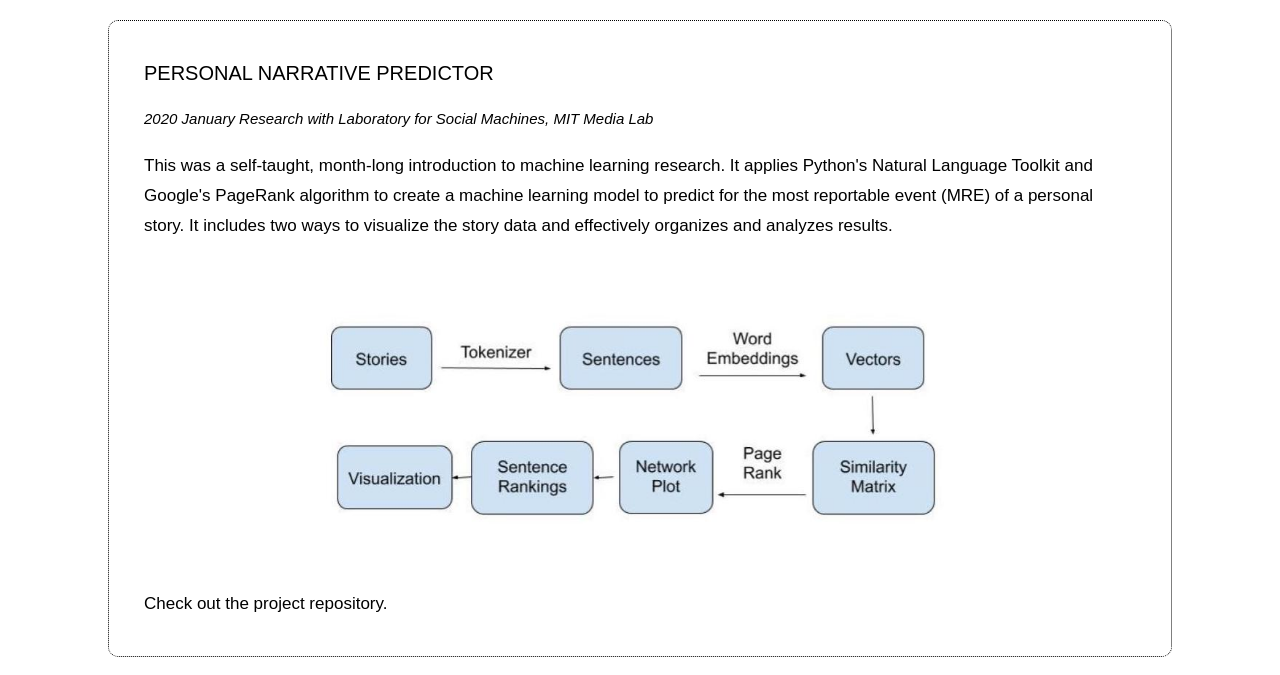
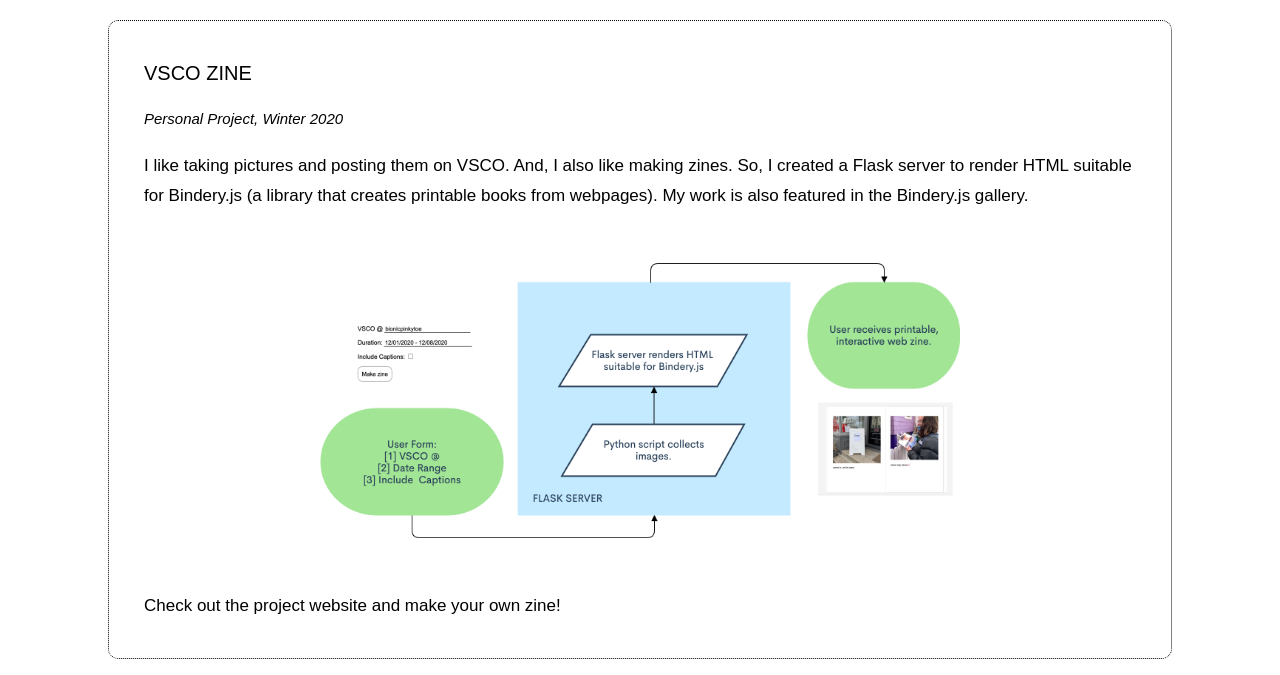
Before and after one commit to trudypainter/trudy-computer-html-old, a plain HTML site: page index.html in a window 1280 px wide. Shown: the part 2409-3084 px from the top of the page. Drawn offline with nearby package versions, Linux system fonts and the light colour scheme.

Commit message:
added vsco zine to index.html

```diff
--- a/index.html
+++ b/index.html
@@ -111,6 +111,20 @@
                 </p>
             </div>
             <div class="block">
+                <h2>VSCO ZINE</h2>
+                <p class="subtitle">
+                    Personal Project, Winter 2020
+                </p>
+                <p>
+                    I like taking pictures and posting them on VSCO. And, I also like making zines. So, I created a Flask server to render HTML suitable for Bindery.js (a library that creates printable books from webpages). My work is also featured in
+                    <a href="https://evanbrooks.info/bindery/gallery/">the Bindery.js gallery.</a>
+                </p>
+                <img class="block_image" src="images/vsco-zine-diagram.png">
+                <p>
+                    Check out <a target="blank" href="https://vsco-zine.herokuapp.com/">the project website and make your own zine!</a>
+                </p>
+            </div>
+            <div class="block">
                 <h2>PERSONAL NARRATIVE PREDICTOR</h2>
                 <p class="subtitle">
                     2020 January Research with Laboratory for Social Machines, MIT Media Lab
```
Also changed, not shown: images/vsco-zine-diagram.png (added), 1 other file.
